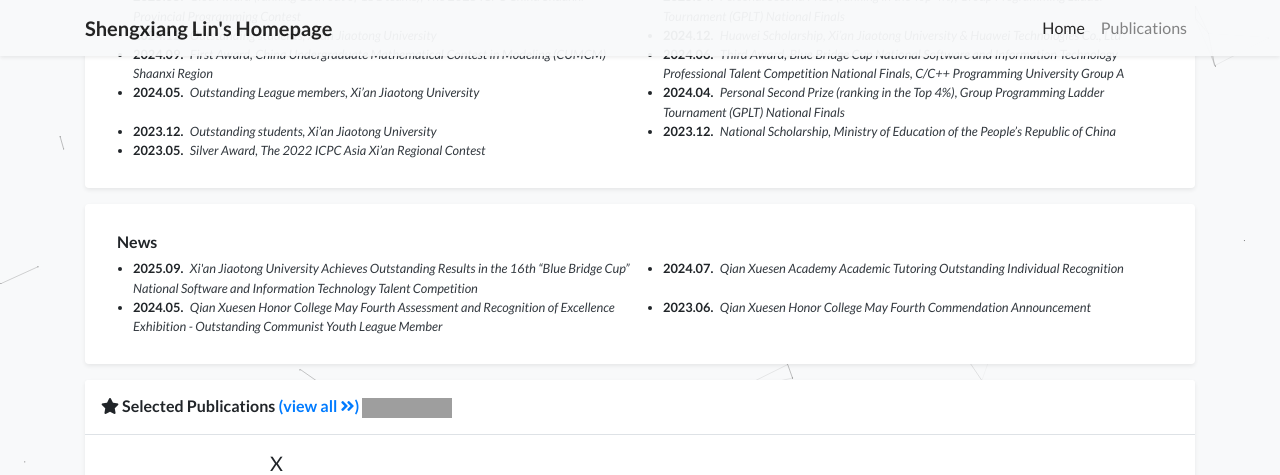
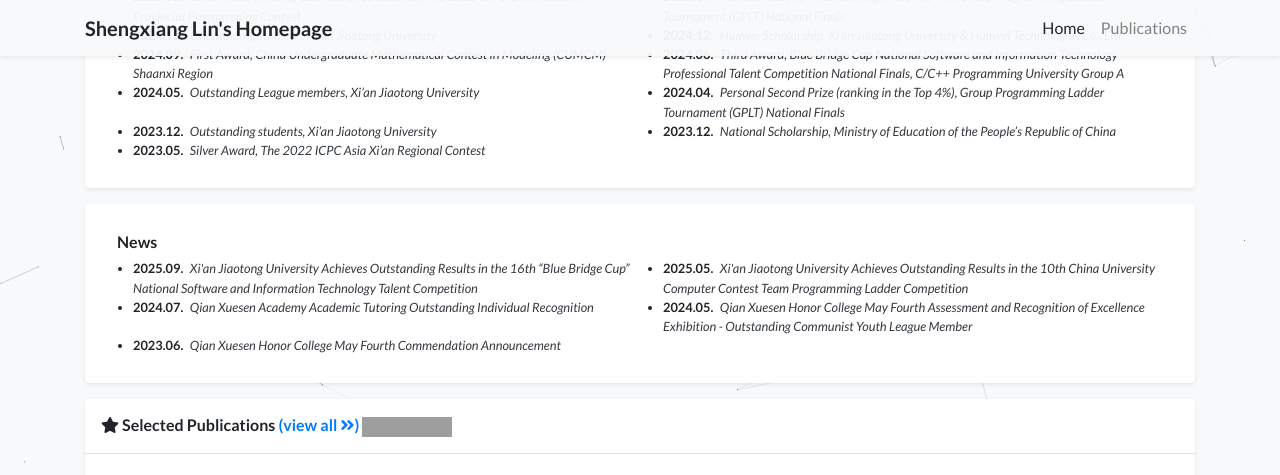
Before and after one commit to Lin-Shengxiang/Lin-Shengxiang.github.io, a Jekyll site: the page built from index.html, in a window 1280 px wide and 900 px high, scrolled down 1157 px, cut to the strip 0-475 px from the top of the window. Built offline with Jekyll 4.4.1, drawn with Linux system fonts in a browser that asks for light colours; a style sheet for code colours, icons or effects is not loaded; grey boxes are pictures that could not be loaded.

Commit message:
Update profile.yml

```diff
--- a/_data/profile.yml
+++ b/_data/profile.yml
@@ -109,6 +109,9 @@
   - name: Xi'an Jiaotong University Achieves Outstanding Results in the 16th “Blue Bridge Cup” National Software and Information Technology Talent Competition
     date: 2025.09
     url: "https://news.xjtu.edu.cn/info/1002/224945.htm"
+  - name: Xi'an Jiaotong University Achieves Outstanding Results in the 10th China University Computer Contest Team Programming Ladder Competition
+    date: 2025.05
+    url: "https://news.xjtu.edu.cn/info/1009/221789.htm"
   - name: Qian Xuesen Academy Academic Tutoring Outstanding Individual Recognition
     date: 2024.07
     url: "https://mp.weixin.qq.com/s?__biz=Mzg2NzE1MDM5MQ==&mid=2247489554&idx=1&sn=acae779bb118fe4405c72002bf68e688&chksm=cffa0407ba50e806d4742efc7c07867987fc4589be490c0c0f94ec60851027a92848f3a13b43&mpshare=1&scene=23&srcid=11275DglXHCM9Ko8PRdIvhZT&sharer_shareinfo=408b7c1dd19099b7d14bd26bdc0e1da2&sharer_shareinfo_first=408b7c1dd19099b7d14bd26bdc0e1da2#rd"
```
